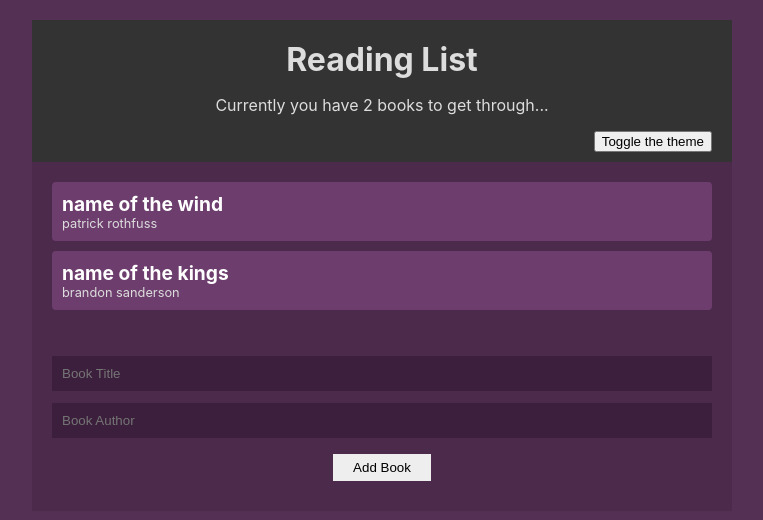
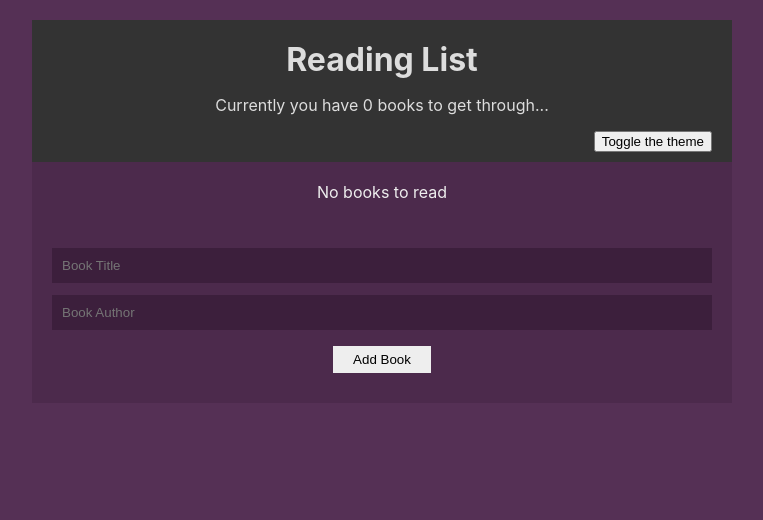
Before and after one commit to eltonwcm00/The-Reading-List, a React (Create React App) app: page / in a window 1280 px wide. Shown: the top 520 px of the page, without its empty margins (258-1021 px from the left). Built offline with nearby package versions, Linux system fonts and the light colour scheme.

Commit message:
useReducer hook

```diff
--- a/src/components/BookDetails.js
+++ b/src/components/BookDetails.js
@@ -3,10 +3,25 @@ import { BookContext } from '../contexts/BookContext';
 
 const BookDetails = ( {book} ) => { // book = got as a props from BookList
 
-    const { removeBook } = useContext(BookContext);
+    /****** Before useReducer ******/
+    // const { removeBook } = useContext(BookContext);
 
+    /****** After useReducer ******/
+    const { dispatch } = useContext(BookContext);
+
+    /****** Before useReducer ******/
+/*
     return(
         <li onClick = {() => removeBook(book.id)}>
+            <div className="title">{book.title}</div>
+            <div className="author">{book.author}</div>
+        </li>
+    );
+*/
+
+    /****** After useReducer ******/
+    return(
+        <li onClick = {() => dispatch( {type: 'REMOVE_BOOK', id: book.id} )}>
             <div className="title">{book.title}</div>
             <div className="author">{book.author}</div>
         </li>
--- a/src/components/BookForm.js
+++ b/src/components/BookForm.js
@@ -3,16 +3,29 @@ import { BookContext } from '../contexts/BookContext';
 
 const BookForm = () => {
 
-    const { addBook } = useContext(BookContext);
+    /****** Before useReducer ******/
+    // const { addBook } = useContext(BookContext);
+
+    /****** After useReducer ******/
+    const { dispatch } = useContext(BookContext);
 
     const [title, setTitle] = useState('');
     const [author, setAuthor] = useState('');
 
     const handleSubmit = (e) => {
 
+        // console.log(title, author);
+
         e.preventDefault();
-        // console.log(title, author);
-        addBook(title, author);
+
+        /****** Before useReducer ******/
+        // addBook(title, author);
+
+        /****** After useReducer ******/
+        dispatch( {type: 'ADD_BOOK', book: {
+            title,
+            author
+        }} );
 
         setTitle('');
         setAuthor('');
--- a/src/contexts/BookContext.js
+++ b/src/contexts/BookContext.js
@@ -1,30 +1,19 @@
 // Fucntional based componenet context
 
-import React, { createContext, useState } from 'react';
+import React, { createContext, useState, useReducer } from 'react';
 import uuid from 'uuid/v1';
+import { bookReducer } from '../reducers/bookReducer';
 
 export const BookContext = createContext();
 
 const BookContextProvider = (props) => {
 
-    const [books, setBooks] = useState([
-        {title: 'name of the wind', author: 'patrick rothfuss', id: 1},
-        {title: 'name of the kings', author: 'brandon sanderson', id: 2}
-    ]);
-
-    // add book to the data
-    const addBook = (title, author) => {
-        // spread operator to extract prior data
-        setBooks( [...books, {title: title, author: author, id: uuid()}] );
-    }
-
-    // remove book to the data (filter out the id that wanna to be removed)
-    const removeBook = (id) => {
-        setBooks(books.filter(book => book.id !== id)); //true, keep the data in array else filter out from the array
-    }
+    // dispatch is the useReducer default function
+    // useReducer(name of the reducer, data)
+    const [books, dispatch] = useReducer(bookReducer, []);
 
     return(
-        <BookContext.Provider value={ {books, addBook, removeBook} }>
+        <BookContext.Provider value={ {books, dispatch} }>
             {props.children}
         </BookContext.Provider>
     );
--- /dev/null
+++ b/src/reducers/bookReducer.js
@@ -0,0 +1,25 @@
+import uuid from 'uuid/v1';
+
+// Reducer takes in 2 functions, one is state, one is action
+// dispatch( {type: , payload} )
+
+export const bookReducer = (state, action) => {
+    // check the type of action, before manipulate the state
+    switch(action.type) {
+
+        case 'ADD_BOOK' :
+          // without reducer : setBooks( [...books, {title: title, author: author, id: uuid()}] );
+          return [...state, {
+              title: action.book.title,
+              author: action.book.author,
+              id: uuid()
+            }]
+
+        case 'REMOVE_BOOK' :
+            // without reducer : setBooks(books.filter(book => book.id !== id));
+            return state.filter(book => book.id !== action.id);
+
+        default:
+            return state;
+    }
+}
```
Also changed, not shown: src/spare.txt.
